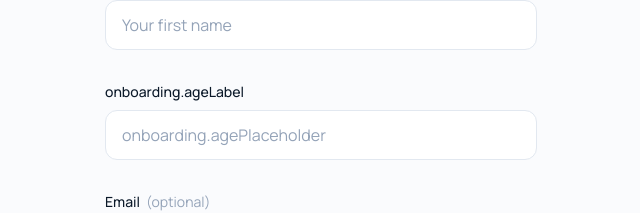
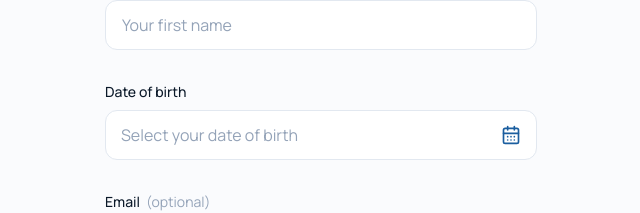
Before and after one commit to erick634/dynamis_personal-, a React (Vite) app: page /onboarding in a window 1280 px wide. Shown: the part 319-532 px from the top of the page, without its empty margins (319-959 px from the left). Built offline with nearby package versions, Linux system fonts and the light colour scheme; no server answers.

Commit message:
onboarding: capture date of birth instead of raw age

```diff
--- /dev/null
+++ b/src/features/onboarding/calculate-age-from-birth-date.ts
@@ -0,0 +1,78 @@
+export const MIN_ONBOARDING_AGE = 13;
+
+type DateParts = {
+  year: number;
+  month: number;
+  day: number;
+};
+
+export function toIsoDateLocal(date: Date): string {
+  const year = date.getFullYear();
+  const month = String(date.getMonth() + 1).padStart(2, '0');
+  const day = String(date.getDate()).padStart(2, '0');
+  return `${String(year)}-${month}-${day}`;
+}
+
+export function parseIsoDateLocal(iso: string): DateParts | null {
+  const match = /^(\d{4})-(\d{2})-(\d{2})$/.exec(iso);
+  if (!match) {
+    return null;
+  }
+
+  const yearText = match[1];
+  const monthText = match[2];
+  const dayText = match[3];
+  if (!yearText || !monthText || !dayText) {
+    return null;
+  }
+
+  const year = Number.parseInt(yearText, 10);
+  const month = Number.parseInt(monthText, 10);
+  const day = Number.parseInt(dayText, 10);
+
+  if (month < 1 || month > 12 || day < 1 || day > 31) {
+    return null;
+  }
+
+  const date = new Date(year, month - 1, day);
+  if (date.getFullYear() !== year || date.getMonth() !== month - 1 || date.getDate() !== day) {
+    return null;
+  }
+
+  return { year, month, day };
+}
+
+export function isBirthDateInFuture(birthDateIso: string, referenceDate = new Date()): boolean {
+  const parts = parseIsoDateLocal(birthDateIso);
+  if (!parts) {
+    return false;
+  }
+
+  const birth = new Date(parts.year, parts.month - 1, parts.day);
+  const today = new Date(
+    referenceDate.getFullYear(),
+    referenceDate.getMonth(),
+    referenceDate.getDate(),
+  );
+
+  return birth.getTime() > today.getTime();
+}
+
+export function calculateAgeFromBirthDate(
+  birthDateIso: string,
+  referenceDate = new Date(),
+): number | null {
+  const parts = parseIsoDateLocal(birthDateIso);
+  if (!parts) {
+    return null;
+  }
+
+  let age = referenceDate.getFullYear() - parts.year;
+  const monthDiff = referenceDate.getMonth() - (parts.month - 1);
+
+  if (monthDiff < 0 || (monthDiff === 0 && referenceDate.getDate() < parts.day)) {
+    age -= 1;
+  }
+
+  return age;
+}
--- a/src/features/onboarding/create-profile-screen.tsx
+++ b/src/features/onboarding/create-profile-screen.tsx
@@ -1,15 +1,23 @@
-import { useId, useState, type FormEvent } from 'react';
+import { CalendarDays } from 'lucide-react';
+import { useId, useMemo, useState, type FormEvent } from 'react';
 import { useTranslation } from 'react-i18next';
 import { useNavigate } from 'react-router-dom';
 
 import { BrandMark } from '@/components/ui/brand-mark';
+import {
+  calculateAgeFromBirthDate,
+  isBirthDateInFuture,
+  MIN_ONBOARDING_AGE,
+  parseIsoDateLocal,
+  toIsoDateLocal,
+} from '@/features/onboarding/calculate-age-from-birth-date';
 import { useCurrentUser } from '@/stores/current-user';
 
-const MIN_AGE = 13;
+import '@/features/onboarding/onboarding.css';
 
 type FieldErrors = {
   displayName?: string;
-  age?: string;
+  birthDate?: string;
 };
 
 export function CreateProfileScreen() {
@@ -18,13 +26,25 @@ export function CreateProfileScreen() {
   const setUser = useCurrentUser((state) => state.setUser);
 
   const nameId = useId();
-  const ageId = useId();
+  const birthDateId = useId();
   const emailId = useId();
 
   const [displayName, setDisplayName] = useState('');
-  const [ageInput, setAgeInput] = useState('');
+  const [birthDateInput, setBirthDateInput] = useState('');
+  const [isBirthDateFocused, setIsBirthDateFocused] = useState(false);
   const [email, setEmail] = useState('');
   const [errors, setErrors] = useState<FieldErrors>({});
+
+  const { maxBirthDate, minBirthDate } = useMemo(() => {
+    const today = new Date();
+    const oldest = new Date(today);
+    oldest.setFullYear(today.getFullYear() - 120);
+
+    return {
+      maxBirthDate: toIsoDateLocal(today),
+      minBirthDate: toIsoDateLocal(oldest),
+    };
+  }, []);
 
   const validate = (): FieldErrors => {
     const next: FieldErrors = {};
@@ -34,11 +54,17 @@ export function CreateProfileScreen() {
       next.displayName = t('onboarding.errors.nameRequired');
     }
 
-    const age = Number.parseInt(ageInput, 10);
-    if (!ageInput.trim()) {
-      next.age = t('onboarding.errors.ageRequired');
-    } else if (Number.isNaN(age) || age < MIN_AGE) {
-      next.age = t('onboarding.errors.ageMin', { min: MIN_AGE });
+    if (!birthDateInput.trim()) {
+      next.birthDate = t('onboarding.errors.birthDateRequired');
+    } else if (!parseIsoDateLocal(birthDateInput)) {
+      next.birthDate = t('onboarding.errors.birthDateInvalid');
+    } else if (isBirthDateInFuture(birthDateInput)) {
+      next.birthDate = t('onboarding.errors.birthDateFuture');
+    } else {
+      const age = calculateAgeFromBirthDate(birthDateInput);
+      if (age == null || age < MIN_ONBOARDING_AGE) {
+        next.birthDate = t('onboarding.errors.birthDateMinAge', { min: MIN_ONBOARDING_AGE });
+      }
     }
 
     return next;
@@ -54,12 +80,17 @@ export function CreateProfileScreen() {
     }
 
     const trimmedName = displayName.trim();
-    const age = Number.parseInt(ageInput, 10);
+    const age = calculateAgeFromBirthDate(birthDateInput);
     const trimmedEmail = email.trim();
+
+    if (age == null) {
+      return;
+    }
 
     setUser({
       userId: crypto.randomUUID(),
       displayName: trimmedName,
+      dateOfBirth: birthDateInput,
       age,
       ...(trimmedEmail ? { email: trimmedEmail } : {}),
     });
@@ -113,29 +144,54 @@ export function CreateProfileScreen() {
           </div>
 
           <div className="space-y-2">
-            <label htmlFor={ageId} className="block font-body text-sm font-medium text-ink">
-              {t('onboarding.ageLabel')}
+            <label htmlFor={birthDateId} className="block font-body text-sm font-medium text-ink">
+              {t('onboarding.birthDateLabel')}
             </label>
-            <input
-              id={ageId}
-              type="number"
-              min={MIN_AGE}
-              inputMode="numeric"
-              value={ageInput}
-              onChange={(event) => {
-                setAgeInput(event.target.value);
-                if (errors.age) {
-                  setErrors((prev) => ({ ...prev, age: undefined }));
-                }
-              }}
-              placeholder={t('onboarding.agePlaceholder')}
-              className={inputClassName}
-              aria-invalid={Boolean(errors.age)}
-              aria-describedby={errors.age ? `${ageId}-error` : undefined}
-            />
-            {errors.age ? (
-              <p id={`${ageId}-error`} className="text-sm text-destructive" role="alert">
-                {errors.age}
+            <div
+              className={[
+                'onboarding-date-field',
+                birthDateInput
+                  ? 'onboarding-date-field--filled'
+                  : isBirthDateFocused
+                    ? 'onboarding-date-field--focused'
+                    : 'onboarding-date-field--empty',
+                errors.birthDate ? 'onboarding-date-field--invalid' : '',
+              ]
+                .filter(Boolean)
+                .join(' ')}
+            >
+              <input
+                id={birthDateId}
+                type="date"
+                value={birthDateInput}
+                min={minBirthDate}
+                max={maxBirthDate}
+                onFocus={() => {
+                  setIsBirthDateFocused(true);
+                }}
+                onBlur={() => {
+                  setIsBirthDateFocused(false);
+                }}
+                onChange={(event) => {
+                  setBirthDateInput(event.target.value);
+                  if (errors.birthDate) {
+                    setErrors((prev) => ({ ...prev, birthDate: undefined }));
+                  }
+                }}
+                className="onboarding-date-field__input"
+                aria-invalid={Boolean(errors.birthDate)}
+                aria-describedby={errors.birthDate ? `${birthDateId}-error` : undefined}
+              />
+              {!birthDateInput && !isBirthDateFocused ? (
+                <span className="onboarding-date-field__hint" aria-hidden>
+                  {t('onboarding.birthDatePlaceholder')}
+                </span>
+              ) : null}
+              <CalendarDays className="onboarding-date-field__icon" aria-hidden />
+            </div>
+            {errors.birthDate ? (
+              <p id={`${birthDateId}-error`} className="text-sm text-destructive" role="alert">
+                {errors.birthDate}
               </p>
             ) : null}
           </div>
--- /dev/null
+++ b/src/features/onboarding/onboarding.css
@@ -0,0 +1,103 @@
+/* Onboarding form — date field aligned with Dynamis tokens */
+
+.onboarding-date-field {
+  position: relative;
+  display: block;
+}
+
+.onboarding-date-field__input {
+  width: 100%;
+  min-height: 3rem;
+  padding: 0.75rem 3rem 0.75rem 1rem;
+  border-radius: 0.75rem;
+  border: 1px solid var(--line);
+  background-color: #fff;
+  font-family: var(--font-body);
+  font-size: 1rem;
+  line-height: 1.5;
+  color: var(--ink);
+  color-scheme: light;
+  font-variant-numeric: tabular-nums;
+  outline: none;
+  transition:
+    border-color 0.15s ease,
+    box-shadow 0.15s ease;
+  appearance: none;
+  -webkit-appearance: none;
+}
+
+.onboarding-date-field__input:focus-visible {
+  border-color: var(--blue-2);
+  box-shadow: 0 0 0 2px var(--blue-soft);
+}
+
+.onboarding-date-field--invalid .onboarding-date-field__input {
+  border-color: var(--destructive);
+}
+
+.onboarding-date-field--invalid .onboarding-date-field__input:focus-visible {
+  box-shadow: 0 0 0 2px rgb(155 44 44 / 18%);
+}
+
+.onboarding-date-field__hint {
+  position: absolute;
+  left: 1rem;
+  top: 50%;
+  transform: translateY(-50%);
+  pointer-events: none;
+  font-family: var(--font-body);
+  font-size: 1rem;
+  line-height: 1.5;
+  color: var(--ink-3);
+}
+
+.onboarding-date-field__icon {
+  position: absolute;
+  right: 1rem;
+  top: 50%;
+  width: 1.25rem;
+  height: 1.25rem;
+  transform: translateY(-50%);
+  color: var(--blue);
+  pointer-events: none;
+}
+
+/* Expand hit area; custom icon stays visible */
+.onboarding-date-field__input::-webkit-calendar-picker-indicator {
+  position: absolute;
+  right: 0;
+  top: 0;
+  width: 3rem;
+  height: 100%;
+  margin: 0;
+  padding: 0;
+  cursor: pointer;
+  opacity: 0;
+}
+
+.onboarding-date-field__input::-webkit-datetime-edit {
+  padding: 0;
+}
+
+/* Empty + unfocused: hide native dd/mm/yyyy mask; custom hint covers the field */
+.onboarding-date-field--empty .onboarding-date-field__input {
+  color: transparent;
+}
+
+.onboarding-date-field--empty .onboarding-date-field__input::-webkit-datetime-edit,
+.onboarding-date-field--empty .onboarding-date-field__input::-webkit-datetime-edit-fields-wrapper {
+  opacity: 0;
+}
+
+/* Focused or filled: show native date segments only */
+.onboarding-date-field--focused .onboarding-date-field__input,
+.onboarding-date-field--filled .onboarding-date-field__input {
+  color: var(--ink);
+}
+
+.onboarding-date-field--focused .onboarding-date-field__input::-webkit-datetime-edit,
+.onboarding-date-field--focused .onboarding-date-field__input::-webkit-datetime-edit-fields-wrapper,
+.onboarding-date-field--filled .onboarding-date-field__input::-webkit-datetime-edit,
+.onboarding-date-field--filled .onboarding-date-field__input::-webkit-datetime-edit-fields-wrapper {
+  opacity: 1;
+}
--- a/src/stores/current-user.ts
+++ b/src/stores/current-user.ts
@@ -4,6 +4,8 @@ import { persist, createJSONStorage } from 'zustand/middleware';
 export type CurrentUser = {
   userId: string;
   displayName: string;
+  /** ISO date (YYYY-MM-DD) captured during onboarding. */
+  dateOfBirth?: string;
   age?: number;
   email?: string;
 };
```
